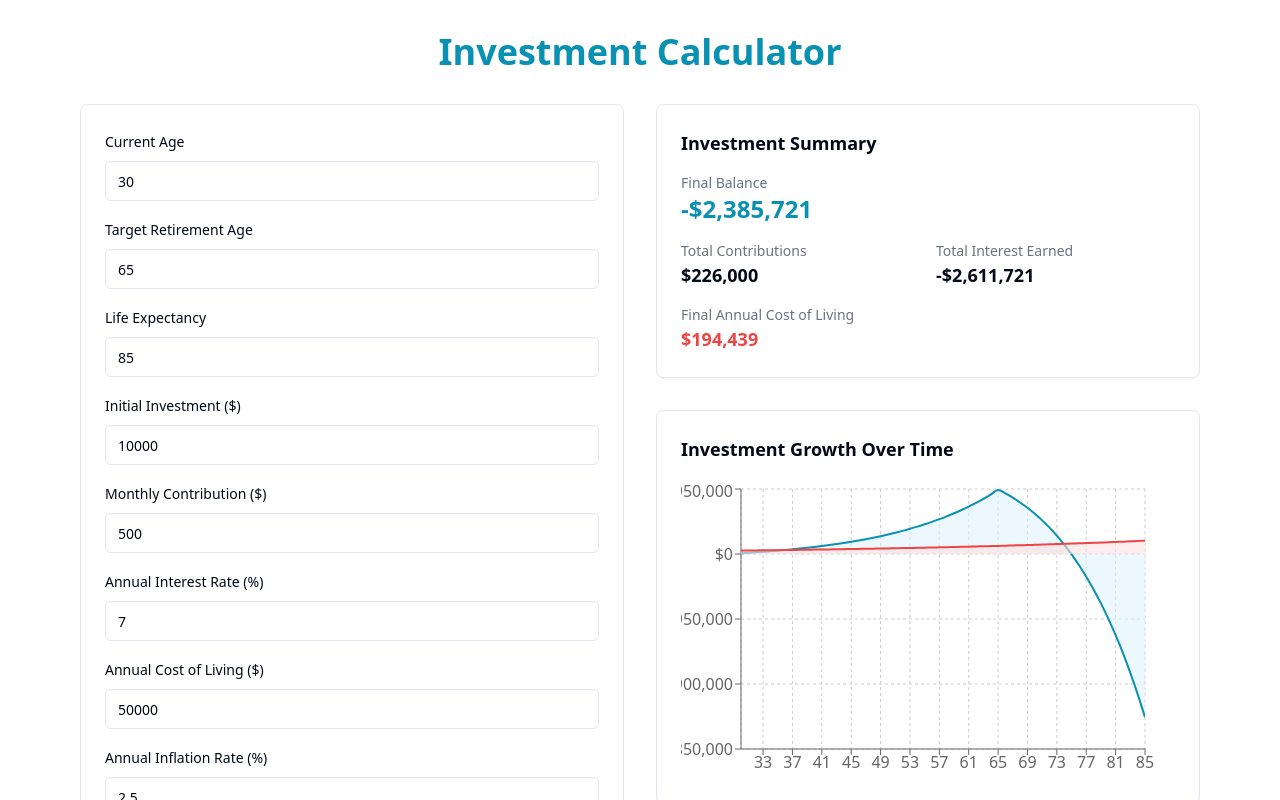
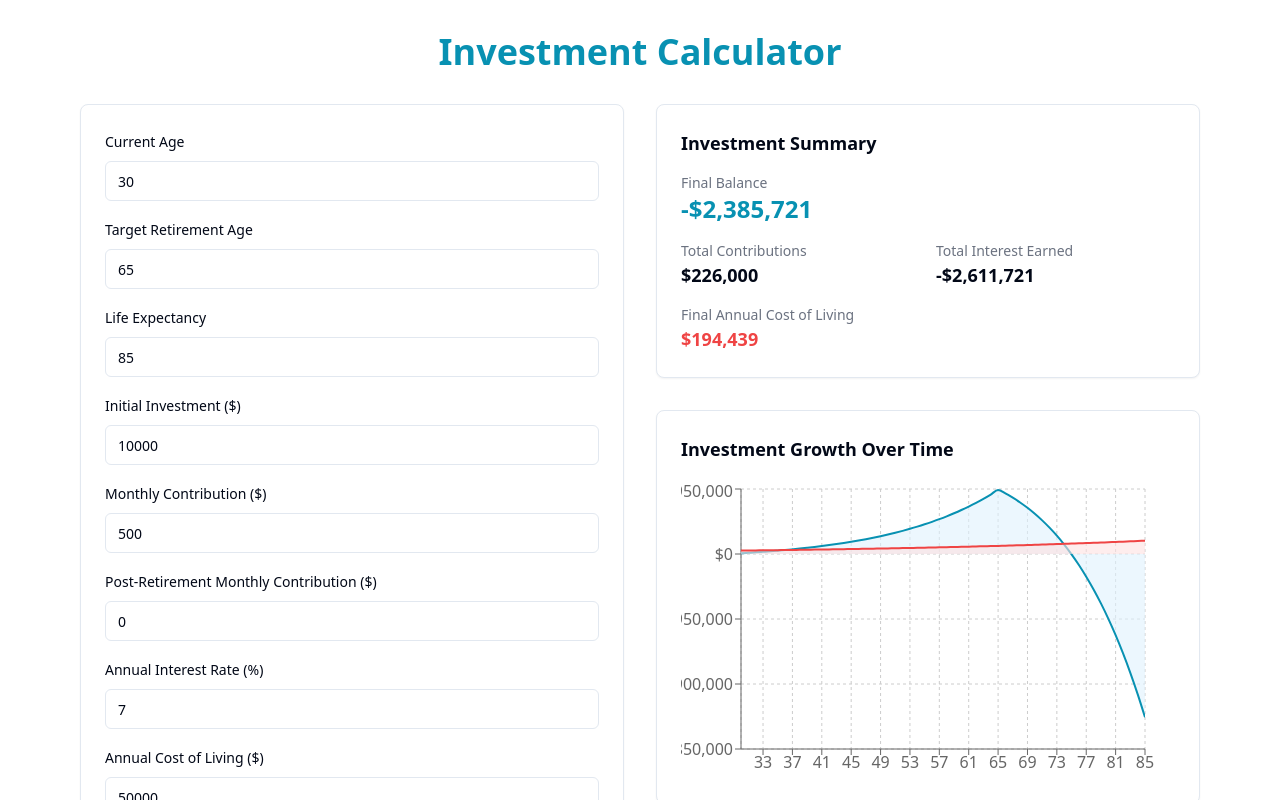
Before and after one commit to aonada870/future-fund-forecaster, a React (Vite) app: page / in a window 1280 px wide. Shown: the top 800 px of the page. Built offline with nearby package versions, Linux system fonts and the light colour scheme.

Commit message:
Add parameter for post-retirement contributions
Updated the InvestmentCalculator component to include a second parameter for monthly contributions applicable after the target retirement age. This allows for more accurate investment growth calculations post-retirement.
[skip gpt_engineer]

```diff
--- a/src/components/InvestmentCalculator.tsx
+++ b/src/components/InvestmentCalculator.tsx
@@ -12,6 +12,7 @@ export const InvestmentCalculator = () => {
   const [lifeExpectancy, setLifeExpectancy] = useState(85);
   const [principal, setPrincipal] = useState(10000);
   const [monthlyContribution, setMonthlyContribution] = useState(500);
+  const [postRetirementContribution, setPostRetirementContribution] = useState(0);
   const [interestRate, setInterestRate] = useState(7);
   const [costOfLiving, setCostOfLiving] = useState(50000);
   const [inflationRate, setInflationRate] = useState(2.5);
@@ -22,6 +23,7 @@ export const InvestmentCalculator = () => {
     lifeExpectancy,
     principal,
     monthlyContribution,
+    postRetirementContribution,
     interestRate,
     costOfLiving,
     inflationRate
@@ -95,6 +97,17 @@ export const InvestmentCalculator = () => {
             </div>
 
             <div className="space-y-2">
+              <Label htmlFor="postRetirementContribution">Post-Retirement Monthly Contribution ($)</Label>
+              <Input
+                id="postRetirementContribution"
+                type="number"
+                value={postRetirementContribution}
+                onChange={(e) => setPostRetirementContribution(Number(e.target.value))}
+                min={0}
+              />
+            </div>
+
+            <div className="space-y-2">
               <Label htmlFor="interestRate">Annual Interest Rate (%)</Label>
               <Input
                 id="interestRate"
--- a/src/lib/investment-utils.ts
+++ b/src/lib/investment-utils.ts
@@ -11,11 +11,13 @@ export const calculateInvestmentGrowth = (
   lifeExpectancy: number,
   principal: number,
   monthlyContribution: number,
+  postRetirementContribution: number,
   interestRate: number,
   costOfLiving: number,
   inflationRate: number
 ): InvestmentDataPoint[] => {
   const yearlyContribution = monthlyContribution * 12;
+  const yearlyPostRetirementContribution = postRetirementContribution * 12;
   const years = lifeExpectancy - currentAge;
   const data: InvestmentDataPoint[] = [];
   let balance = principal;
@@ -42,6 +44,9 @@ export const calculateInvestmentGrowth = (
     if (currentAge_i <= targetAge) {
       balance += yearlyContribution;
       totalContributions += yearlyContribution;
+    } else {
+      balance += yearlyPostRetirementContribution;
+      totalContributions += yearlyPostRetirementContribution;
     }
 
     // Adjust cost of living for inflation
```
